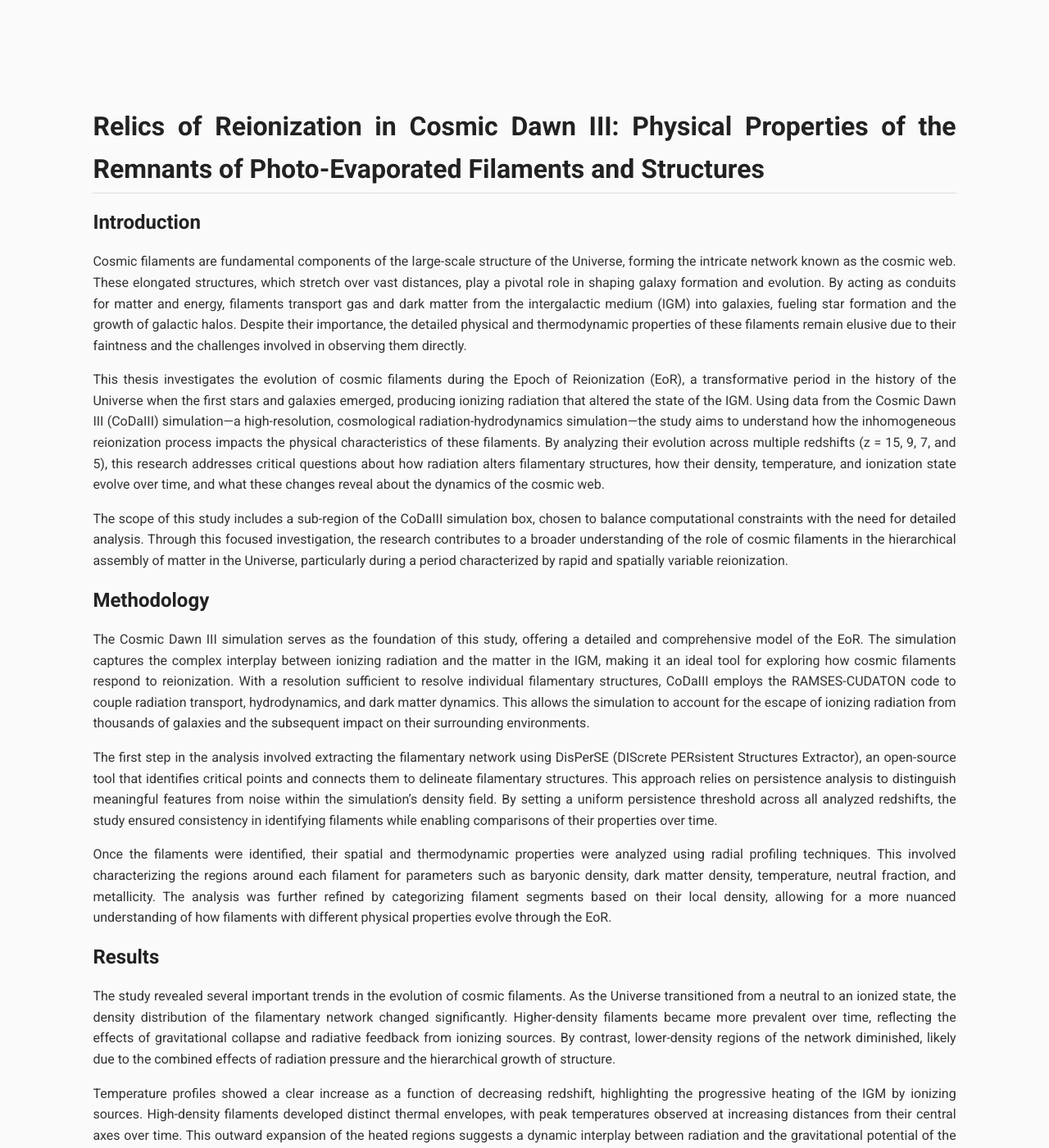
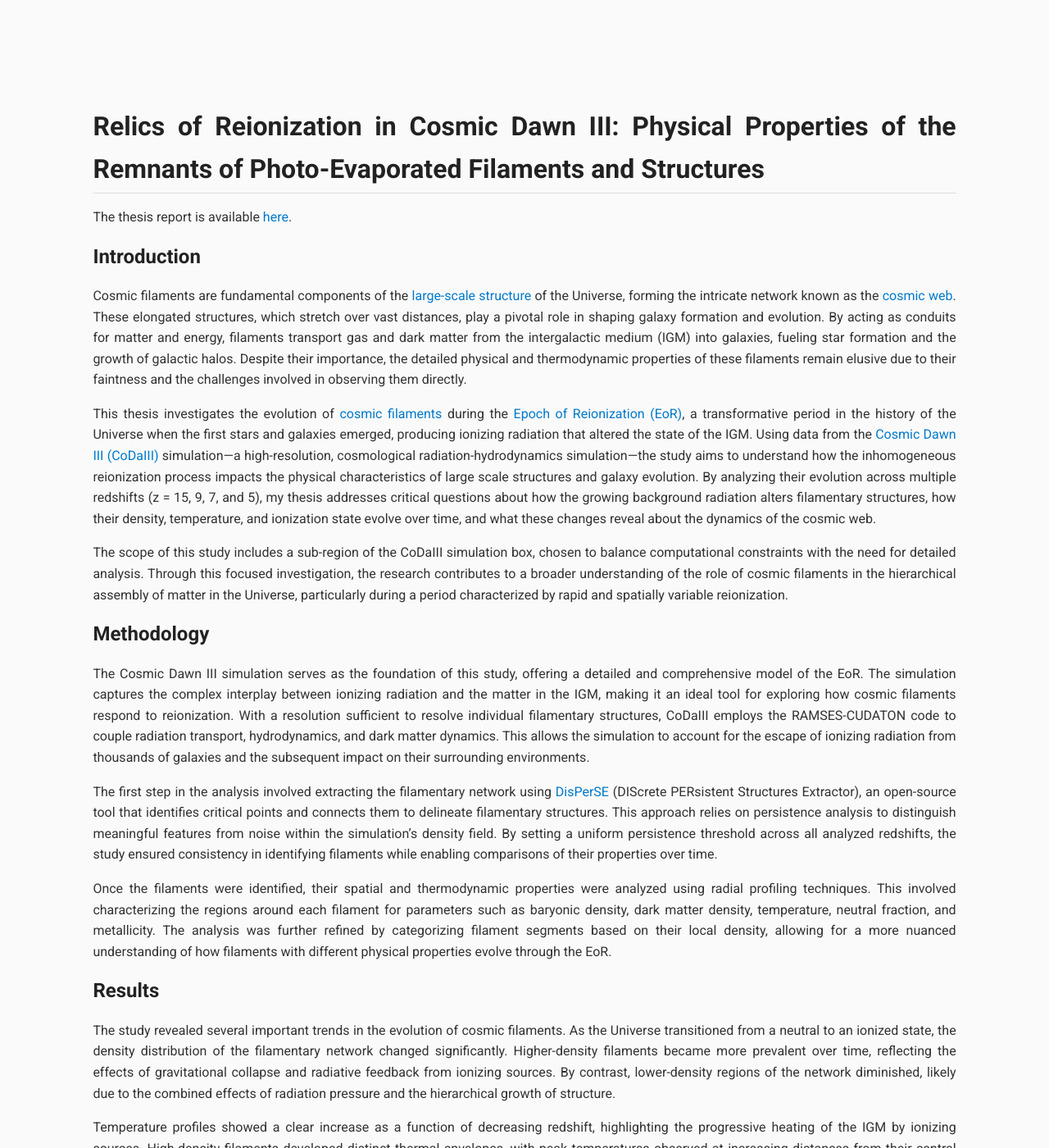
Before and after one commit to vishrut-b/Master-Thesis, a Jekyll site: the page built from index.md, in a window 1280 px wide and 1400 px high. Shown: the whole window at 82% size. Built offline with Jekyll 4.4.1, drawn with Linux system fonts in a browser that asks for light colours; our own code applies the rules of GitHub Pages for plain Markdown files.

Commit message:
Update index.md

```diff
--- a/index.md
+++ b/index.md
@@ -1,10 +1,12 @@
 # Relics of Reionization in Cosmic Dawn III: Physical Properties of the Remnants of Photo-Evaporated Filaments and Structures
+
+The thesis report is available [here](link).
 
 ## Introduction
 
-Cosmic filaments are fundamental components of the large-scale structure of the Universe, forming the intricate network known as the cosmic web. These elongated structures, which stretch over vast distances, play a pivotal role in shaping galaxy formation and evolution. By acting as conduits for matter and energy, filaments transport gas and dark matter from the intergalactic medium (IGM) into galaxies, fueling star formation and the growth of galactic halos. Despite their importance, the detailed physical and thermodynamic properties of these filaments remain elusive due to their faintness and the challenges involved in observing them directly.
+Cosmic filaments are fundamental components of the [large-scale structure](https://science.nasa.gov/universe/galaxies/large-scale-structures/) of the Universe, forming the intricate network known as the [cosmic web](https://science.nasa.gov/resource/cosmic-web/). These elongated structures, which stretch over vast distances, play a pivotal role in shaping galaxy formation and evolution. By acting as conduits for matter and energy, filaments transport gas and dark matter from the intergalactic medium (IGM) into galaxies, fueling star formation and the growth of galactic halos. Despite their importance, the detailed physical and thermodynamic properties of these filaments remain elusive due to their faintness and the challenges involved in observing them directly.
 
-This thesis investigates the evolution of cosmic filaments during the Epoch of Reionization (EoR), a transformative period in the history of the Universe when the first stars and galaxies emerged, producing ionizing radiation that altered the state of the IGM. Using data from the Cosmic Dawn III (CoDaIII) simulation—a high-resolution, cosmological radiation-hydrodynamics simulation—the study aims to understand how the inhomogeneous reionization process impacts the physical characteristics of these filaments. By analyzing their evolution across multiple redshifts (z = 15, 9, 7, and 5), this research addresses critical questions about how radiation alters filamentary structures, how their density, temperature, and ionization state evolve over time, and what these changes reveal about the dynamics of the cosmic web.
+This thesis investigates the evolution of [cosmic filaments](https://en.wikipedia.org/wiki/Galaxy_filament) during the [Epoch of Reionization (EoR)](https://en.wikipedia.org/wiki/Reionization), a transformative period in the history of the Universe when the first stars and galaxies emerged, producing ionizing radiation that altered the state of the IGM. Using data from the [Cosmic Dawn III (CoDaIII)](https://coda-simulation.github.io/) simulation—a high-resolution, cosmological radiation-hydrodynamics simulation—the study aims to understand how the inhomogeneous reionization process impacts the physical characteristics of large scale structures and galaxy evolution. By analyzing their evolution across multiple redshifts (z = 15, 9, 7, and 5), my thesis addresses critical questions about how the growing background radiation alters filamentary structures, how their density, temperature, and ionization state evolve over time, and what these changes reveal about the dynamics of the cosmic web.
 
 The scope of this study includes a sub-region of the CoDaIII simulation box, chosen to balance computational constraints with the need for detailed analysis. Through this focused investigation, the research contributes to a broader understanding of the role of cosmic filaments in the hierarchical assembly of matter in the Universe, particularly during a period characterized by rapid and spatially variable reionization.
 
@@ -12,7 +14,7 @@ The scope of this study includes a sub-region of the CoDaIII simulation box, cho
 
 The Cosmic Dawn III simulation serves as the foundation of this study, offering a detailed and comprehensive model of the EoR. The simulation captures the complex interplay between ionizing radiation and the matter in the IGM, making it an ideal tool for exploring how cosmic filaments respond to reionization. With a resolution sufficient to resolve individual filamentary structures, CoDaIII employs the RAMSES-CUDATON code to couple radiation transport, hydrodynamics, and dark matter dynamics. This allows the simulation to account for the escape of ionizing radiation from thousands of galaxies and the subsequent impact on their surrounding environments.
 
-The first step in the analysis involved extracting the filamentary network using DisPerSE (DIScrete PERsistent Structures Extractor), an open-source tool that identifies critical points and connects them to delineate filamentary structures. This approach relies on persistence analysis to distinguish meaningful features from noise within the simulation’s density field. By setting a uniform persistence threshold across all analyzed redshifts, the study ensured consistency in identifying filaments while enabling comparisons of their properties over time.
+The first step in the analysis involved extracting the filamentary network using [DisPerSE](https://www2.iap.fr/users/sousbie/web/html/index3c4a.html?category/Overview) (DIScrete PERsistent Structures Extractor), an open-source tool that identifies critical points and connects them to delineate filamentary structures. This approach relies on persistence analysis to distinguish meaningful features from noise within the simulation’s density field. By setting a uniform persistence threshold across all analyzed redshifts, the study ensured consistency in identifying filaments while enabling comparisons of their properties over time.
 
 Once the filaments were identified, their spatial and thermodynamic properties were analyzed using radial profiling techniques. This involved characterizing the regions around each filament for parameters such as baryonic density, dark matter density, temperature, neutral fraction, and metallicity. The analysis was further refined by categorizing filament segments based on their local density, allowing for a more nuanced understanding of how filaments with different physical properties evolve through the EoR.
 
```
